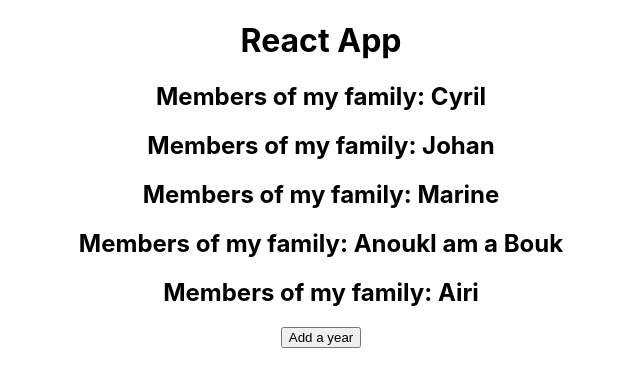
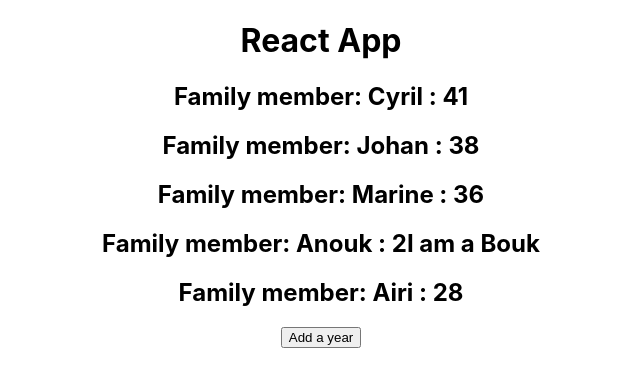
Before and after one commit to Plorrain/react-course-project, a React (Create React App) app: page / in a window 1280 px wide. Shown: the top 386 px of the page, without its empty margins (319-959 px from the left). Built offline with nearby package versions, Linux system fonts and the light colour scheme.

Commit message:
developping the app: adding a aging button and making it add a year to family members evrytime we click on it

```diff
--- a/src/App.js
+++ b/src/App.js
@@ -35,7 +35,9 @@ class App extends Component {
   }
 
   handleClick = () => {
-    console.log('Click')
+    const family = { ...this.state.family }
+    family.member1.age += 1
+    this.setState({ family })
 }
 
 render() {
@@ -43,13 +45,23 @@ render() {
   return (
       <div className="App">
         <h1>React App</h1>
-        <Member name= {family.member1.name} />
-        <Member name= {family.member2.name} />
-        <Member name= {family.member3.name} />
-        <Member name= {family.member4.name}>
+        <Member
+          name= {family.member1.name}
+          age= {family.member1.age} />
+        <Member
+          name= {family.member2.name}
+          age= {family.member2.age} />
+        <Member
+          name= {family.member3.name}
+          age= {family.member3.age} />
+        <Member
+          name= {family.member4.name}
+          age= {family.member4.age}>
           <span>I am a Bouk</span>
         </Member>
-        <Member name= {family.member5.name} />
+        <Member
+          name= {family.member5.name}
+          age= {family.member5.age} />
         <button onClick={this.handleClick}>
           Add a year
         </button>
--- a/src/components/Member.js
+++ b/src/components/Member.js
@@ -1,10 +1,10 @@
 import React, { Fragment } from 'react'
 
-const Member = ({ name, children }) => {
+const Member = ({ name, age, children }) => {
   return (
     <Fragment>
       <h2>
-        Members of my family: {name}
+        Family member: {name} : {age}
         { children ? <span>{children}</span> : <Fragment /> }
       </h2>
     </Fragment>
```
